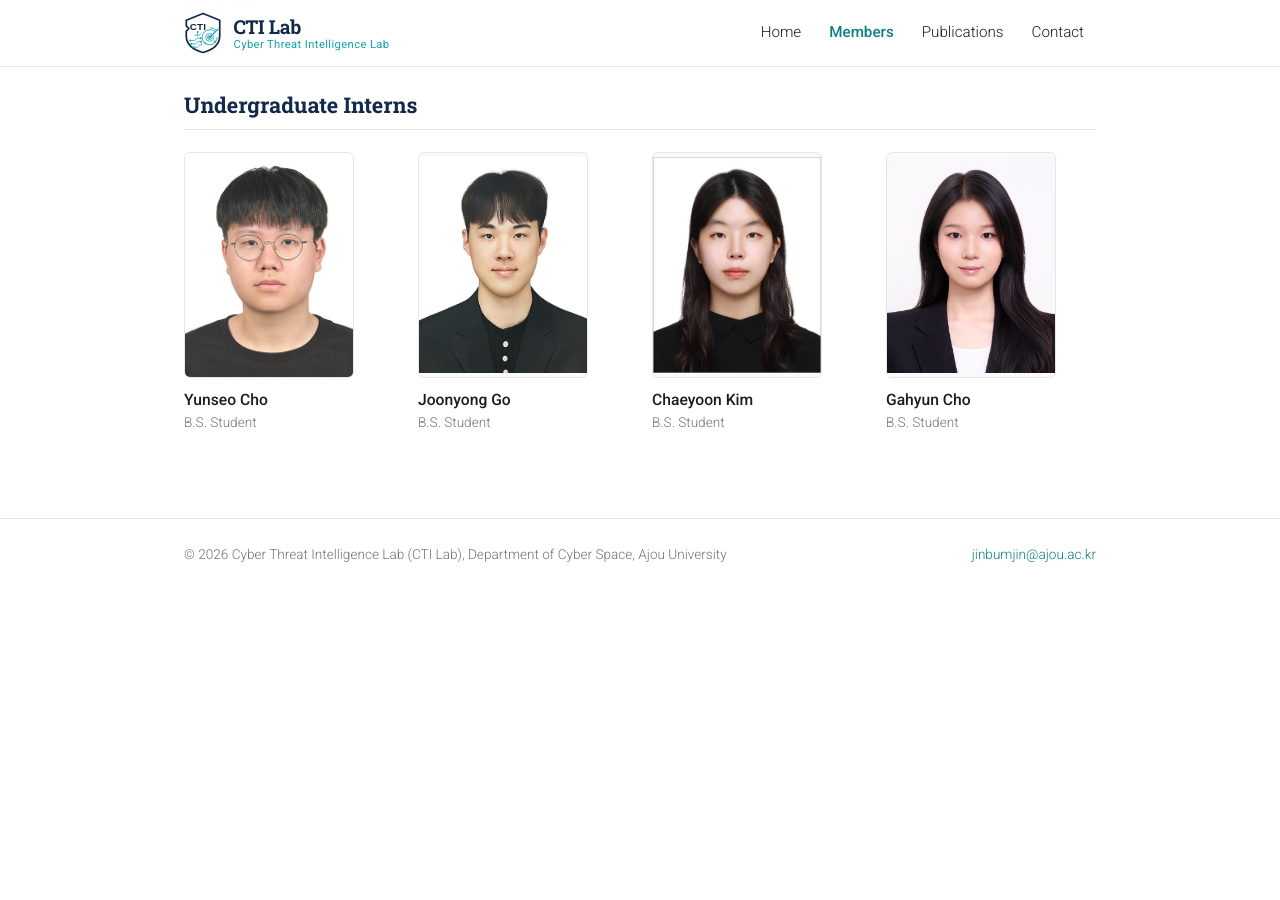
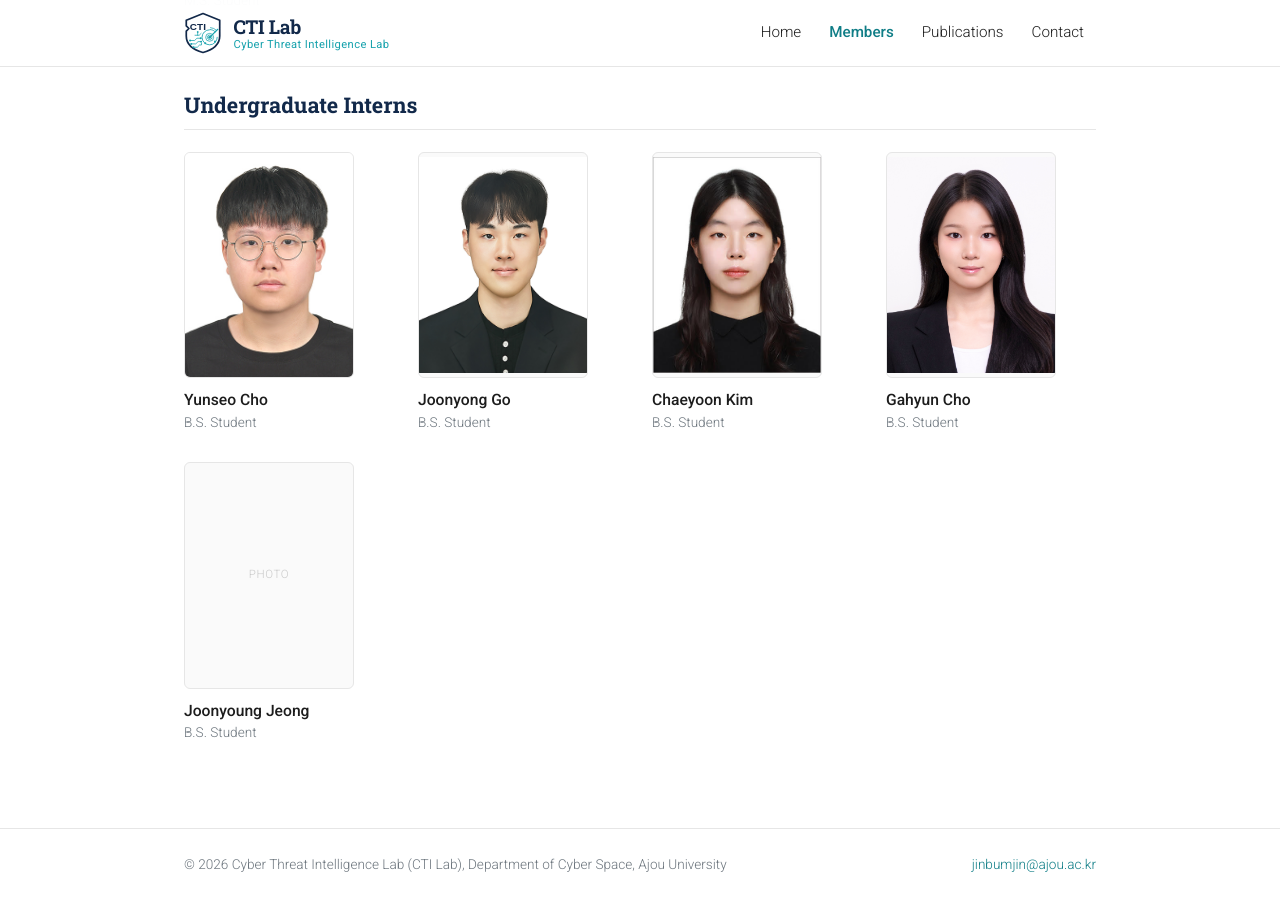
Before and after one commit to BJJINE/BJJINE.github.io, a Jekyll site: the page built from _pages/members.html, in a window 1280 px wide and 900 px high, scrolled down 922 px. Built offline with Jekyll 4.4.1, drawn with Linux system fonts in a browser that asks for light colours; before the commit the page ends 1512 px from its top, so only the background shows below that.

Commit message:
Update members.yml

```diff
--- a/_data/members.yml
+++ b/_data/members.yml
@@ -55,6 +55,9 @@ undergraduates:
     role: "B.S. Student"
     photo: "gah.jpg"
 
+  - name: "Joonyoung Jeong"
+    role: "B.S. Student"
+    # photo: "gah.jpg"
 alumni:
 #   - name: "Taeyang Yoon"
 #     degree: "M.S."
```
